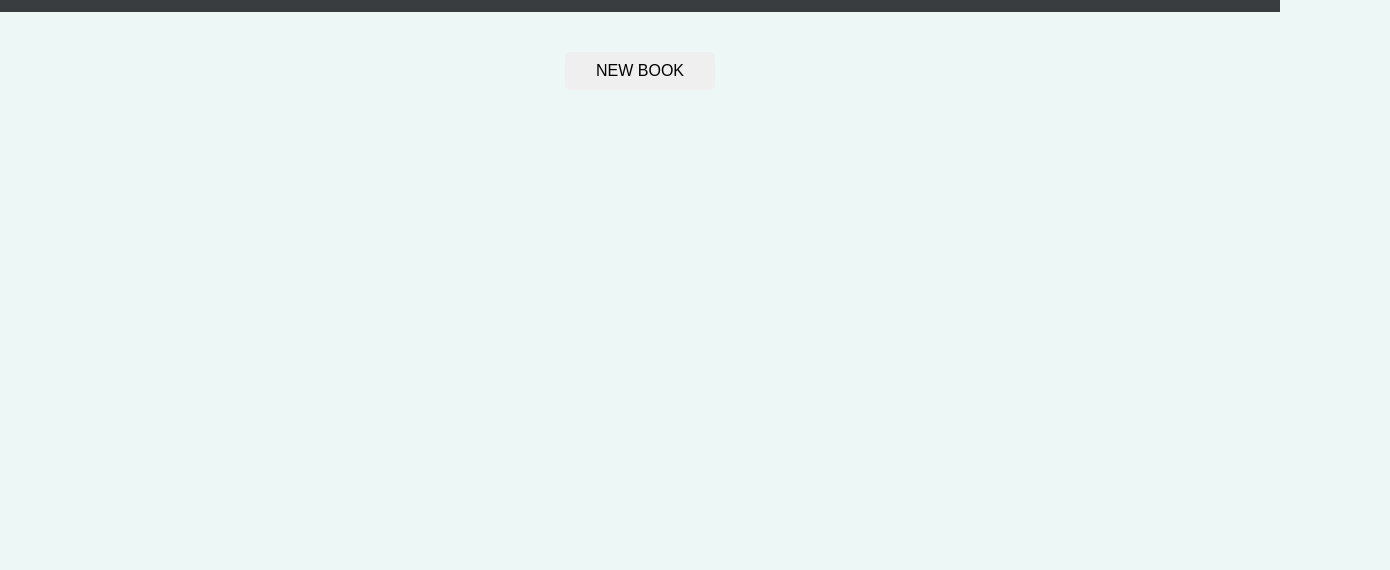
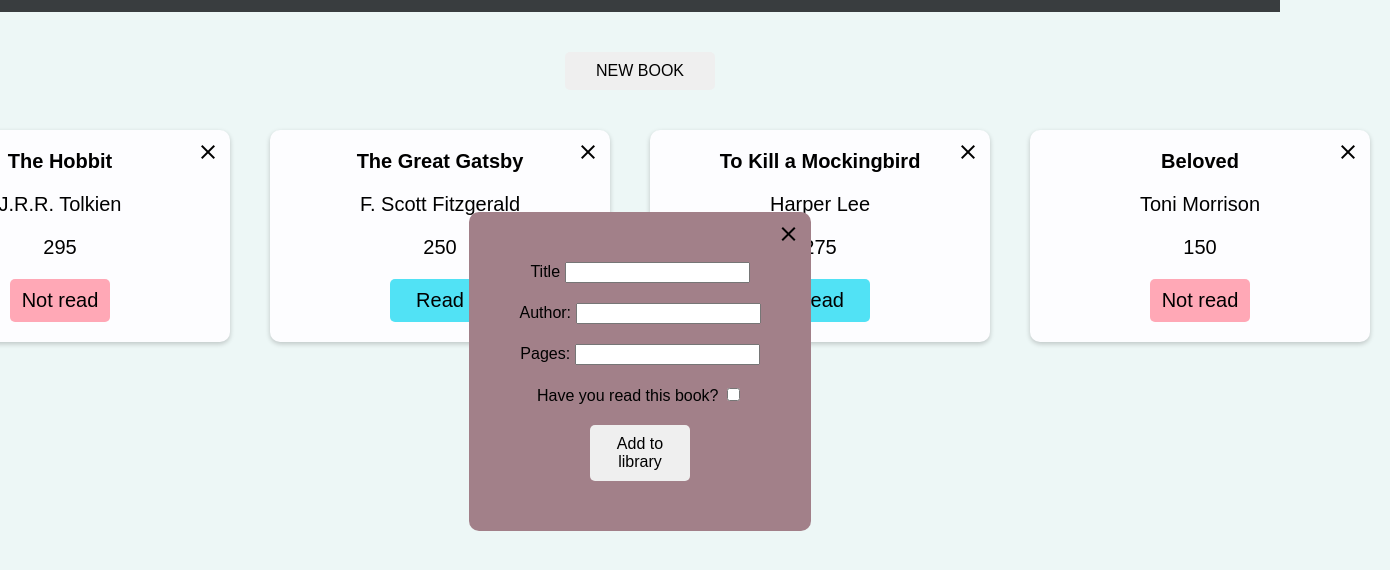
Before and after one commit to dominik-kiss/library, a website: page index.html in a window 1280 px wide. Both pictures are taken after a click on the button "NEW BOOK". Shown: the part 88-658 px from the top of the page, 1390 px wide, since content can reach past the window. Drawn offline with nearby package versions, Linux system fonts and the light colour scheme; a web font is replaced by a local one.

Commit message:
Re-structure code to be more modular, add Mustache template, process form input
Re-structure code to make it simpler and not pollute global namespace.

Use Mustache template for the card creation.

Add functionality to process form input without server.

```diff
--- a/index.html
+++ b/index.html
@@ -26,38 +26,25 @@
     </header>
     <button id="add-button">NEW BOOK</button>
     <form id="add-form" class="form hidden">
-        <i class="material-icons" id="form-close">close</i>
+        <i class="material-icons close-button" id="formClose">close</i>
         <div>
             <label for="title">Title</label>
-            <input type="text" name="title" id="title">
+            <input type="text" name="titleInput" id="titleInput">
         </div>
         <div>
             <label for="author">Author:</label>
-            <input type="text" name="author" id="author">
+            <input type="text" name="authorInput" id="authorInput">
         </div>
         <div>
             <label for="pages">Pages:</label>
-            <input type="number" name="pages" id="pages">
+            <input type="number" name="pagesInput" id="pagesInput">
         </div>
         <div>
             <label for="read">Have you read this book?</label>
-            <input type="checkbox" name="read" id="read">
+            <input type="checkbox" name="readInput" id="readInput">
         </div>
-        <button type="submit" id="submit-button">Add to library</button>
+        <button type="button" id="submit-button">Add to library</button>
     </form>
-    <div id="cards-container">
-        <script id="card-template" type="text/template">
-            {{#books}}
-                <div class="card">
-                    <i class="material-icons close-button">close</i>
-                    <p class="title">{{title}}</p>
-                    <p class="author">{{author}}</p>
-                    <p class="pages">{{pages}}</p>
-                    <button class="read">{{read}}</button>
-                </div>
-            {{/books}}
-        </script>
-
-    </div>
+    <div id="cards-container"></div>
 </body>
 </html>
--- a/script.js
+++ b/script.js
@@ -1,66 +1,104 @@
-// function Book(title, author, pages, read) {
-//     this.title = title;
-//     this.author = author;
-//     this.pages = pages;
-//     this.read = read;
-// }
 
-(function() {
 
-    let myLibrary = {
-        myLibrary: [
-            {
-                "title": "The Hobbit",
-                "author": "J.R.R. Tolkien",
-                "pages": 295,
-                "read": true
-            },
-            {
-                "title": "The Great Gatsby",
-                "author": "F. Scott Fitzgerald",
-                "pages": 250,
-                "read": false
-            },
-            {
-                "title": "To Kill a Mockingbird",
-                "author": "Harper Lee",
-                "pages": 275,
-                "read": false
-            },
-            {
-                "title": "Beloved",
-                "author": "Toni Morrison",
-                "pages": 150,
-                "read": true
-            },
-            {
-                "title": "Example",
-                "author": "Authorexample",
-                "pages": 84,
-                "read": true
-            }
-        ],
-        init: function() {
-            this.cacheDOM();
-            this.render();
-        },
-        cacheDOM: function() {
-            this.cardsContainer = document.querySelector("#cards-container");
-            this.template = this.cardsContainer.querySelector("#card-template").innerHTML;
-        },
-        render: function() {
-            this.myLibrary.forEach((book) => {
-                console.log(book);
-                this.cardsContainer.innerHTML = Mustache.render(this.template, book);
-            });
-        }
-    };
+let myLibrary = (function() {
 
-    myLibrary.init();
-})();
+    let myLibrary = [];
+
+    function Book(title, author, pages, read) {
+        this.title = title;
+        this.author = author;
+        this.pages = pages;
+        this.read = read;
+        this.readText = this.read ? "Read":"Not read";
+        this.readStyle = this.read ? "read":"not-read";
+    }
+
+    function addBookToLibrary(title, author, pages, read) {
+        myLibrary.push(new Book(title, author, pages, read));
+    }
+
+
+    addBookToLibrary("The Hobbit", "J.R.R. Tolkien", 295, false);
+    addBookToLibrary("The Great Gatsby", "F. Scott Fitzgerald", 250, true);
+    addBookToLibrary("To Kill a Mockingbird", "Harper Lee", 275, true);
+    addBookToLibrary("Beloved", "Toni Morrison", 150, false);
+
+
+    // Cache DOM
+    let cardsContainer = document.querySelector("#cards-container");
+    let newBookButton = document.getElementById("add-button");
+    let form = document.getElementById("add-form");
+    let submitButton = form.querySelector("#submit-button");
+    let cancelButtons;
+    let titles;
+    let authors;
+    let pages;
+    let reads;
+
+
+    render();
+
+    // Bind listeners that will not change
+
+    newBookButton.addEventListener("click", toggleForm);
+    formClose.addEventListener("click", toggleForm);
+    submitButton.addEventListener("click", addCard);
 
 
 
+    function render() {
+
+        cardsContainer.innerHTML = Mustache.render('\
+        {{#myLibrary}}\
+        <div class="card">\
+            <i class="material-icons close-button">close</i>\
+            <p class="title">{{title}}</p>\
+            <p class="author">{{author}}</p>\
+            <p class="pages">{{pages}}</p>\
+            <button class="{{readStyle}}">{{readText}}</button>\
+        </div>\
+        {{/myLibrary}}\
+        ', { myLibrary: myLibrary });
+        bindListeners();
+    }
+
+    function bindListeners() {
+
+        // Cache newly created DOM elements
+        cancelButtons = cardsContainer.querySelectorAll(".close-button");
+        titles = cardsContainer.querySelectorAll(".title");
+        authors = cardsContainer.querySelectorAll(".author");
+        pages = cardsContainer.querySelectorAll(".pages");
+        reads = cardsContainer.querySelectorAll(".read, .not-read");
+
+        cancelButtons.forEach(button => button.addEventListener("click", removeCard));
+    }
+
+    function toggleForm() {
+        clearForm()
+        form.classList.toggle("hidden");
+    }
+
+    function addCard() {
+        addBookToLibrary(titleInput.value, authorInput.value, pagesInput.value, readInput.checked);
+        toggleForm();
+        render();
+    }
+
+    function removeCard() {
+        let index = [...cardsContainer.children].indexOf(this.parentElement);
+        myLibrary.splice(index, 1);
+        render();
+    }
+
+    function clearForm() {
+        titleInput.value = "";
+        authorInput.value = "";
+        pagesInput.value = "";
+        readInput.checked = false;
+    }
+
+})();
 
 // let cancelButtons = document.querySelectorAll(".close-button").forEach(button => button.addEventListener("click", removeBook));
 // document.querySelectorAll(".read, .not-read").forEach(button => button.addEventListener("click", switchRead));
```
